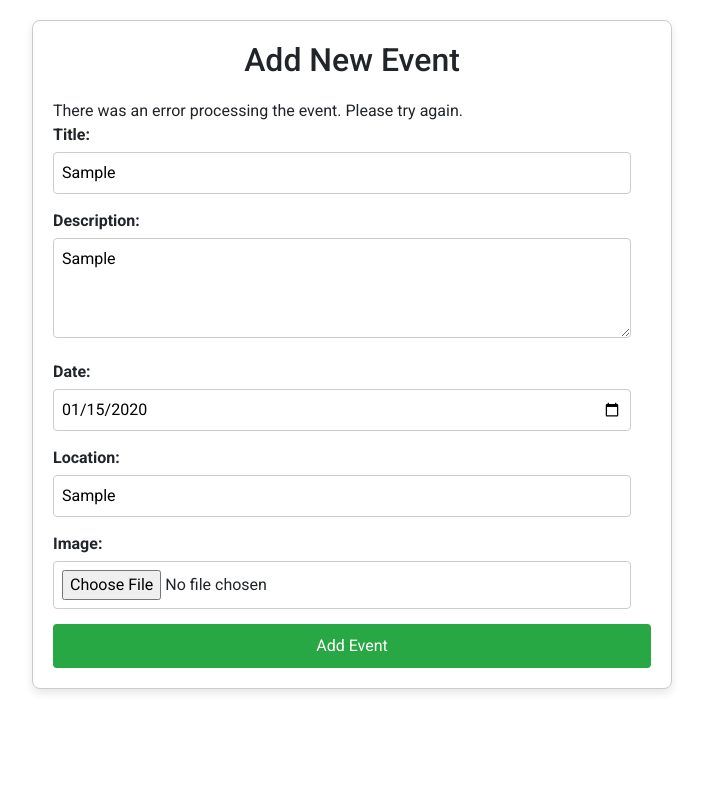
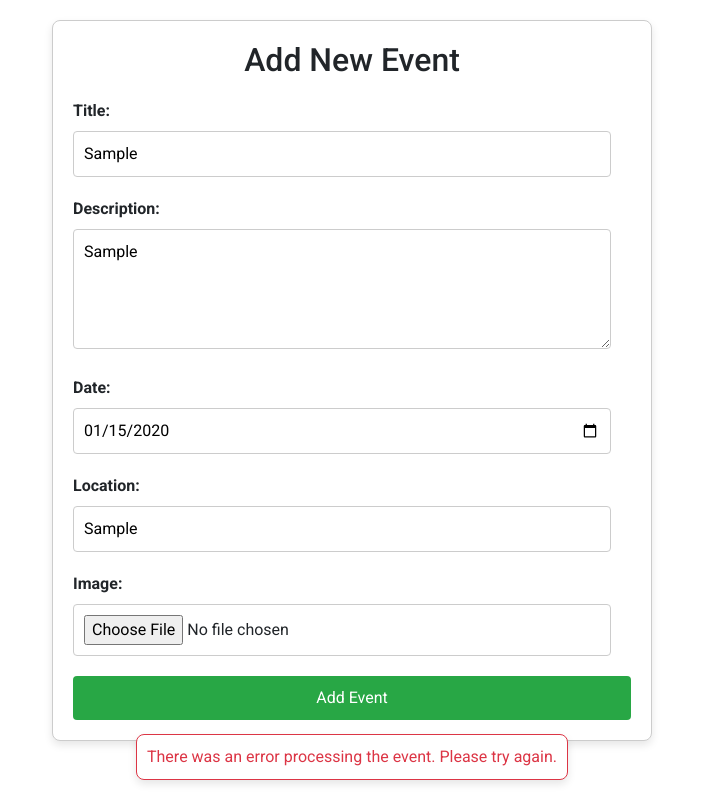
Before and after one commit to shivakumar-bandi/sanatandharm-seva.org, a React (Vite) app: page /add-event in a window 1280 px wide. Both pictures are taken after typing "Sample", "Sample", "2020-01-15", "Sample" into the empty fields and a click on the button "Add Event". Shown: the whole page, without its empty margins (288-991 px from the left). Built offline with nearby package versions, Linux system fonts and the light colour scheme; no server answers.

Commit message:
Your commit changes in addevent and css

```diff
--- a/src/vendorDashboard/components/forms/AddEvent.css
+++ b/src/vendorDashboard/components/forms/AddEvent.css
@@ -2,14 +2,14 @@
 
 .add-event-form {
   width: 100%;
-max-width: 50%;
-
+  max-width: 600px;
   margin: 20px auto;
   padding: 20px;
   border: 1px solid #ccc;
   border-radius: 8px;
   box-shadow: 0 4px 8px rgba(0, 0, 0, 0.1);
   background-color: #fff;
+  animation: fadeIn 1s ease-out;
 }
 
 .add-event-form h2 {
@@ -18,27 +18,35 @@ max-width: 50%;
 }
 
 .form-group {
-    margin-bottom: 15px;
+  margin-bottom: 20px;
 }
 
 .form-group label {
   display: block;
-    margin-bottom: 5px;
+  margin-bottom: 8px;
   font-weight: bold;
 }
 
 .form-group input,
 .form-group textarea {
   width: calc(100% - 20px);
-    padding: 8px;
+  padding: 10px;
   border: 1px solid #ccc;
   border-radius: 4px;
   font-size: 1em;
+  transition: border-color 0.3s ease, box-shadow 0.3s ease;
+}
+
+.form-group input:focus,
+.form-group textarea:focus {
+  border-color: #28a745;
+  outline: none;
+  box-shadow: 0 0 5px rgba(0, 0, 0, 0.1);
 }
 
 .form-group textarea {
   resize: vertical;
-    height: 100px;
+  height: 120px;
 }
 
 button {
@@ -50,9 +58,60 @@ max-width: 50%;
   color: white;
   font-size: 1em;
   cursor: pointer;
-    transition: background-color 0.3s;
+  transition: background-color 0.3s ease, transform 0.2s ease;
 }
 
 button:hover {
   background-color: #218838;
+  transform: scale(1.05);
 }
+
+.loading-spinner {
+  border: 4px solid rgba(0, 0, 0, 0.1);
+  border-radius: 50%;
+  border-top: 4px solid #28a745;
+  width: 24px;
+  height: 24px;
+  margin: 0 auto;
+  animation: spin 1s linear infinite;
+}
+
+@keyframes spin {
+  0% { transform: rotate(0deg); }
+  100% { transform: rotate(360deg); }
+}
+
+.popup-message {
+  position: fixed;
+  bottom: 20px;
+  left: 50%;
+  transform: translateX(-50%);
+  background-color: #fff;
+  border: 1px solid #ccc;
+  border-radius: 8px;
+  box-shadow: 0 4px 8px rgba(0, 0, 0, 0.1);
+  padding: 10px;
+  z-index: 1000;
+  animation: popup 0.5s ease-out;
+}
+
+.success-message {
+  border-color: #28a745;
+  color: #28a745;
+}
+
+.error-message {
+  border-color: #dc3545;
+  color: #dc3545;
+}
+
+@keyframes popup {
+  from {
+    opacity: 0;
+    transform: translateY(20px);
+  }
+  to {
+    opacity: 1;
+    transform: translateY(0);
+  }
+}
--- a/src/vendorDashboard/components/forms/AddEvent.jsx
+++ b/src/vendorDashboard/components/forms/AddEvent.jsx
@@ -11,10 +11,10 @@ const AddEvent = ({ eventToEdit, onEditSuccess }) => {
   const [image, setImage] = useState(null);
   const [successMessage, setSuccessMessage] = useState('');
   const [errorMessage, setErrorMessage] = useState('');
+  const [loading, setLoading] = useState(false);
 
   useEffect(() => {
     if (eventToEdit) {
-      console.log('Editing event:', eventToEdit);
       setTitle(eventToEdit.title);
       setDescription(eventToEdit.description);
       setDate(eventToEdit.date);
@@ -25,7 +25,7 @@ const AddEvent = ({ eventToEdit, onEditSuccess }) => {
 
   const handleSubmit = async (e) => {
     e.preventDefault();
-
+    setLoading(true);
     const formData = new FormData();
     formData.append('title', title);
     formData.append('description', description);
@@ -38,37 +38,32 @@ const AddEvent = ({ eventToEdit, onEditSuccess }) => {
     try {
       let response;
       if (eventToEdit && eventToEdit._id) {
-        console.log(`Updating event with ID: ${eventToEdit._id}`);
         response = await axios.put(`${API_URL}/api/events/events/${eventToEdit._id}`, formData, {
-          headers: {
-            'Content-Type': 'multipart/form-data',
-          },
+          headers: { 'Content-Type': 'multipart/form-data' },
         });
       } else {
-        console.log('Creating new event');
         response = await axios.post(`${API_URL}/api/events/events`, formData, {
-          headers: {
-            'Content-Type': 'multipart/form-data',
-          },
+          headers: { 'Content-Type': 'multipart/form-data' },
         });
       }
 
-      console.log('Response data:', response.data);
       setSuccessMessage(eventToEdit ? 'Event updated successfully!' : 'Event added successfully!');
       setErrorMessage('');
-      onEditSuccess(response.data); // Pass the updated event data
+      onEditSuccess(response.data);
     } catch (error) {
-      console.error('Error details:', error.response || error.message);
-      setErrorMessage('There was an error processing the event. Please try again.');
+      setErrorMessage(error.response?.data?.message || 'There was an error processing the event. Please try again.');
       setSuccessMessage('');
+    } finally {
+      setLoading(false);
     }
   };
 
   return (
     <form className="add-event-form" onSubmit={handleSubmit}>
       <h2>{eventToEdit ? 'Edit Event' : 'Add New Event'}</h2>
-      {successMessage && <div className="success-message">{successMessage}</div>}
-      {errorMessage && <div className="error-message">{errorMessage}</div>}
+      {loading && <div className="loading-spinner"></div>}
+      {successMessage && <div className="popup-message success-message">{successMessage}</div>}
+      {errorMessage && <div className="popup-message error-message">{errorMessage}</div>}
       <div className="form-group">
         <label htmlFor="title">Title:</label>
         <input
```
Lines whose indentation alone changed are shown as unchanged.
